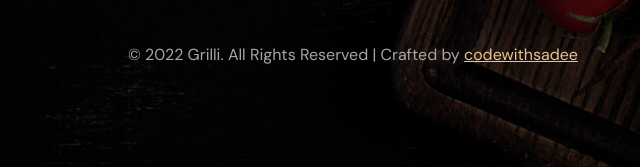
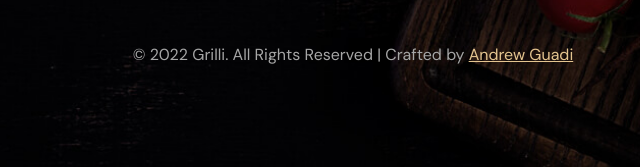
Before and after one commit to AndrewGuadi/restaurant-example, a plain HTML site: page index.html in a window 1280 px wide. Shown: the part 8553-8720 px from the top of the page, 287-927 px from the left. Drawn offline with nearby package versions, Linux system fonts and the light colour scheme; a web font is replaced by a local one.

Commit message:
Update index.html

```diff
--- a/index.html
+++ b/index.html
@@ -1183,8 +1183,8 @@
       <div class="footer-bottom">
 
         <p class="copyright">
-          &copy; 2022 Grilli. All Rights Reserved | Crafted by <a href="https://github.com/codewithsadee"
-            target="_blank" class="link">codewithsadee</a>
+          &copy; 2022 Grilli. All Rights Reserved | Crafted by <a href="#"
+            target="_blank" class="link">Andrew Guadi</a>
         </p>
 
       </div>
```
